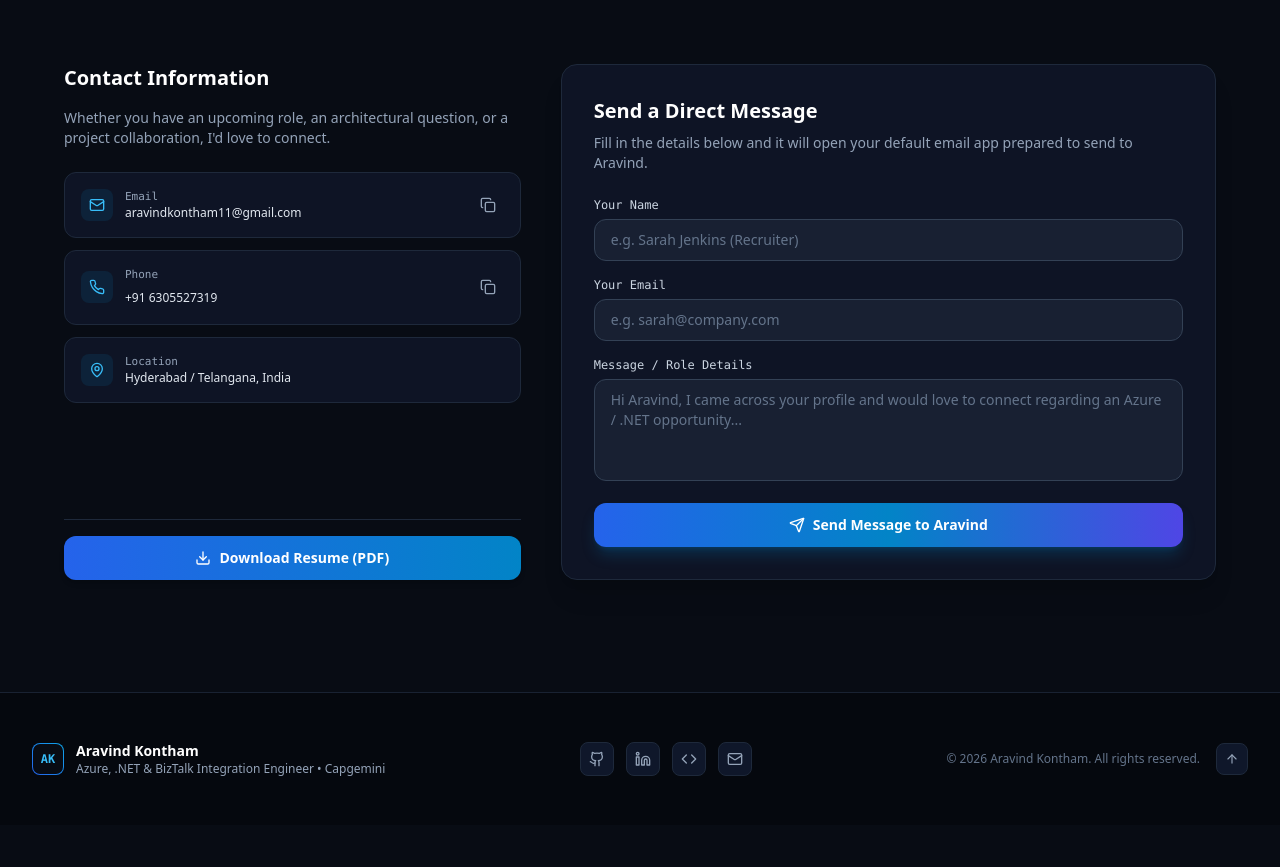
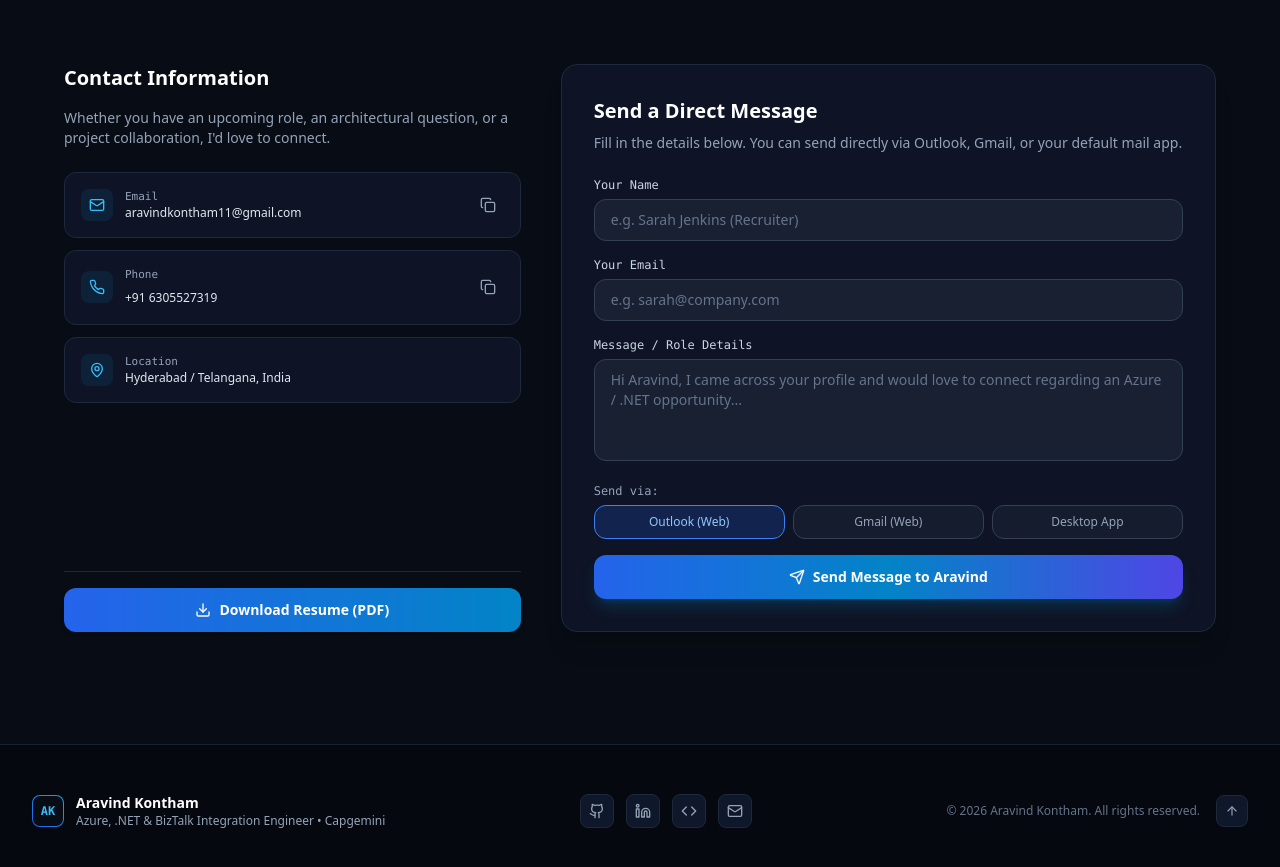
Before and after one commit to aravindkontham/PersonalPortfolio, a Next.js app: page / in a window 1280 px wide. Shown: the part 9661-10528 px from the top of the page. Before the commit the page ends 10486 px from the top, so only its background shows below. Built offline with nearby package versions, Linux system fonts and the light colour scheme.

Commit message:
fix: add direct Outlook Web and Gmail compose support to contact form

```diff
--- a/src/components/Contact.tsx
+++ b/src/components/Contact.tsx
@@ -1,14 +1,16 @@
 "use client";
 
 import { useState } from "react";
-import { Mail, Phone, MapPin, Send, Copy, Check, Download, ExternalLink } from "lucide-react";
+import { Mail, Phone, MapPin, Send, Copy, Check, Download, ExternalLink, RefreshCw, MessageSquare } from "lucide-react";
 import { portfolioData } from "@/data/portfolioData";
 import confetti from "canvas-confetti";
 
 export default function Contact() {
   const [copiedEmail, setCopiedEmail] = useState(false);
   const [copiedPhone, setCopiedPhone] = useState(false);
+  const [copiedBody, setCopiedBody] = useState(false);
   const [submitted, setSubmitted] = useState(false);
+  const [emailService, setEmailService] = useState<"outlook" | "gmail" | "default">("outlook");
   const [formData, setFormData] = useState({ name: "", email: "", message: "" });
 
   const handleCopyEmail = () => {
@@ -21,6 +23,28 @@ export default function Contact() {
     navigator.clipboard.writeText(portfolioData.personal.phone);
     setCopiedPhone(true);
     setTimeout(() => setCopiedPhone(false), 2000);
+  };
+
+  const subject = `Opportunity Inquiry from ${formData.name || "Recruiter"}`;
+  const body = `Hi Aravind,\n\n${formData.message}\n\nBest regards,\n${formData.name}\n${formData.email}`;
+
+  // Direct URLs for various email providers
+  const mailtoUrl = `mailto:${portfolioData.personal.email}?subject=${encodeURIComponent(
+    subject
+  )}&body=${encodeURIComponent(body)}`;
+
+  const outlookWebUrl = `https://outlook.office.com/mail/deeplink/compose?to=${encodeURIComponent(
+    portfolioData.personal.email
+  )}&subject=${encodeURIComponent(subject)}&body=${encodeURIComponent(body)}`;
+
+  const gmailWebUrl = `https://mail.google.com/mail/?view=cm&fs=1&to=${encodeURIComponent(
+    portfolioData.personal.email
+  )}&su=${encodeURIComponent(subject)}&body=${encodeURIComponent(body)}`;
+
+  const copyPreparedMessage = () => {
+    navigator.clipboard.writeText(body);
+    setCopiedBody(true);
+    setTimeout(() => setCopiedBody(false), 2000);
   };
 
   const handleSubmit = (e: React.FormEvent) => {
@@ -37,13 +61,17 @@ export default function Contact() {
 
     setSubmitted(true);
 
-    // Open email client with pre-filled content
-    const mailtoUrl = `mailto:${portfolioData.personal.email}?subject=Opportunity Inquiry from ${encodeURIComponent(
-      formData.name
-    )}&body=${encodeURIComponent(
-      `Hi Aravind,\n\n${formData.message}\n\nBest regards,\n${formData.name}\n${formData.email}`
-    )}`;
-    window.location.href = mailtoUrl;
+    // Open target email provider in a new tab
+    if (emailService === "outlook") {
+      window.open(outlookWebUrl, "_blank");
+    } else if (emailService === "gmail") {
+      window.open(gmailWebUrl, "_blank");
+    } else {
+      // Default mail app
+      const anchor = document.createElement("a");
+      anchor.href = mailtoUrl;
+      anchor.click();
+    }
   };
 
   return (
@@ -154,27 +182,85 @@ export default function Contact() {
             <div className="p-7 sm:p-8 rounded-2xl bg-slate-900/80 border border-slate-800 shadow-xl">
               <h3 className="text-xl font-bold text-white mb-2">Send a Direct Message</h3>
               <p className="text-xs sm:text-sm text-slate-400 mb-6">
-                Fill in the details below and it will open your default email app prepared to send to Aravind.
+                Fill in the details below. You can send directly via Outlook, Gmail, or your default mail app.
               </p>
 
               {submitted ? (
-                <div className="p-6 rounded-xl bg-emerald-500/10 border border-emerald-500/20 text-center">
-                  <div className="w-10 h-10 rounded-full bg-emerald-500/20 text-emerald-400 flex items-center justify-center mx-auto mb-3">
-                    <Check className="w-5 h-5" />
+                <div className="p-6 rounded-2xl bg-slate-800/40 border border-sky-500/30 text-left space-y-5 animate-in fade-in">
+                  <div className="flex items-center gap-3">
+                    <div className="w-10 h-10 rounded-xl bg-emerald-500/20 text-emerald-400 flex items-center justify-center shrink-0">
+                      <Check className="w-5 h-5" />
+                    </div>
+                    <div>
+                      <h4 className="font-bold text-white text-base">Message Ready!</h4>
+                      <p className="text-xs text-slate-400">
+                        Select which email app you&apos;d like to send from:
+                      </p>
+                    </div>
                   </div>
-                  <h4 className="font-bold text-white text-base mb-1">Message Prepared!</h4>
-                  <p className="text-xs text-slate-300">
-                    Your email client has been launched with your message pre-populated. Thank you!
-                  </p>
-                  <button
-                    onClick={() => {
-                      setSubmitted(false);
-                      setFormData({ name: "", email: "", message: "" });
-                    }}
-                    className="mt-4 text-xs text-sky-400 hover:underline"
-                  >
-                    Send another message
-                  </button>
+
+                  {/* Provider Quick Launch Buttons */}
+                  <div className="grid grid-cols-1 sm:grid-cols-2 gap-3 pt-2">
+                    <a
+                      href={outlookWebUrl}
+                      target="_blank"
+                      rel="noreferrer"
+                      className="flex items-center justify-between p-3.5 rounded-xl bg-blue-600/10 hover:bg-blue-600/20 border border-blue-500/30 text-xs font-semibold text-blue-300 transition-all hover:scale-[1.02]"
+                    >
+                      <span className="flex items-center gap-2">
+                        <span className="w-2 h-2 rounded-full bg-blue-500"></span>
+                        Send via Outlook (Web)
+                      </span>
+                      <ExternalLink className="w-3.5 h-3.5" />
+                    </a>
+
+                    <a
+                      href={gmailWebUrl}
+                      target="_blank"
+                      rel="noreferrer"
+                      className="flex items-center justify-between p-3.5 rounded-xl bg-rose-600/10 hover:bg-rose-600/20 border border-rose-500/30 text-xs font-semibold text-rose-300 transition-all hover:scale-[1.02]"
+                    >
+                      <span className="flex items-center gap-2">
+                        <span className="w-2 h-2 rounded-full bg-rose-500"></span>
+                        Send via Gmail (Web)
+                      </span>
+                      <ExternalLink className="w-3.5 h-3.5" />
+                    </a>
+
+                    <a
+                      href={mailtoUrl}
+                      className="flex items-center justify-between p-3.5 rounded-xl bg-slate-800/80 hover:bg-slate-700/80 border border-slate-700 text-xs font-semibold text-slate-200 transition-all hover:scale-[1.02]"
+                    >
+                      <span className="flex items-center gap-2">
+                        <span className="w-2 h-2 rounded-full bg-slate-400"></span>
+                        Desktop App (Outlook / Mail)
+                      </span>
+                      <ExternalLink className="w-3.5 h-3.5" />
+                    </a>
+
+                    <button
+                      type="button"
+                      onClick={copyPreparedMessage}
+                      className="flex items-center justify-between p-3.5 rounded-xl bg-slate-800/80 hover:bg-slate-700/80 border border-slate-700 text-xs font-semibold text-slate-200 transition-all"
+                    >
+                      <span className="flex items-center gap-2">
+                        <Copy className="w-3.5 h-3.5 text-sky-400" />
+                        {copiedBody ? "Copied to Clipboard!" : "Copy Full Message"}
+                      </span>
+                      {copiedBody && <Check className="w-3.5 h-3.5 text-emerald-400" />}
+                    </button>
+                  </div>
+
+                  <div className="pt-2 flex items-center justify-between border-t border-slate-800 text-xs">
+                    <span className="text-slate-400">Want to edit your message?</span>
+                    <button
+                      onClick={() => setSubmitted(false)}
+                      className="inline-flex items-center gap-1 text-sky-400 hover:text-sky-300 underline"
+                    >
+                      <RefreshCw className="w-3 h-3" />
+                      <span>Edit details</span>
+                    </button>
+                  </div>
                 </div>
               ) : (
                 <form onSubmit={handleSubmit} className="space-y-4">
@@ -214,6 +300,48 @@ export default function Contact() {
                     ></textarea>
                   </div>
 
+                  {/* Choose Email Provider */}
+                  <div>
+                    <label className="block text-xs font-mono text-slate-400 mb-1.5">
+                      Send via:
+                    </label>
+                    <div className="grid grid-cols-3 gap-2">
+                      <button
+                        type="button"
+                        onClick={() => setEmailService("outlook")}
+                        className={`py-2 px-3 rounded-xl text-xs font-medium border transition-all ${
+                          emailService === "outlook"
+                            ? "bg-blue-600/20 border-blue-500 text-blue-300 shadow-sm"
+                            : "bg-slate-800/40 border-slate-700 text-slate-400 hover:text-slate-200"
+                        }`}
+                      >
+                        Outlook (Web)
+                      </button>
+                      <button
+                        type="button"
+                        onClick={() => setEmailService("gmail")}
+                        className={`py-2 px-3 rounded-xl text-xs font-medium border transition-all ${
+                          emailService === "gmail"
+                            ? "bg-rose-600/20 border-rose-500 text-rose-300 shadow-sm"
+                            : "bg-slate-800/40 border-slate-700 text-slate-400 hover:text-slate-200"
+                        }`}
+                      >
+                        Gmail (Web)
+                      </button>
+                      <button
+                        type="button"
+                        onClick={() => setEmailService("default")}
+                        className={`py-2 px-3 rounded-xl text-xs font-medium border transition-all ${
+                          emailService === "default"
+                            ? "bg-sky-600/20 border-sky-500 text-sky-300 shadow-sm"
+                            : "bg-slate-800/40 border-slate-700 text-slate-400 hover:text-slate-200"
+                        }`}
+                      >
+                        Desktop App
+                      </button>
+                    </div>
+                  </div>
+
                   <button
                     type="submit"
                     className="w-full flex items-center justify-center gap-2 py-3 rounded-xl bg-gradient-to-r from-blue-600 via-sky-600 to-indigo-600 hover:from-blue-500 hover:to-indigo-500 text-white font-semibold text-sm shadow-lg shadow-sky-600/25 transition-all hover:scale-[1.01]"
```
